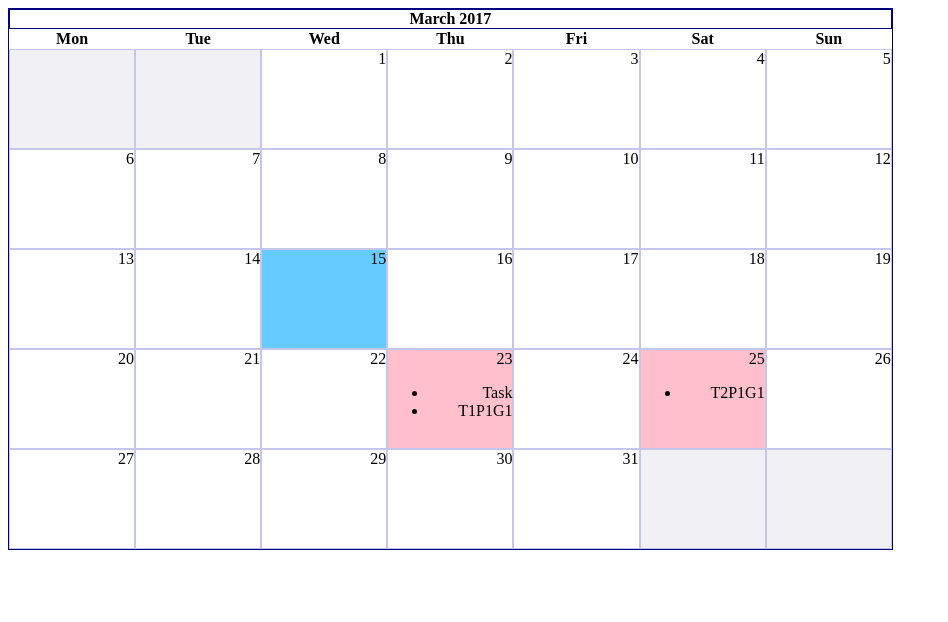
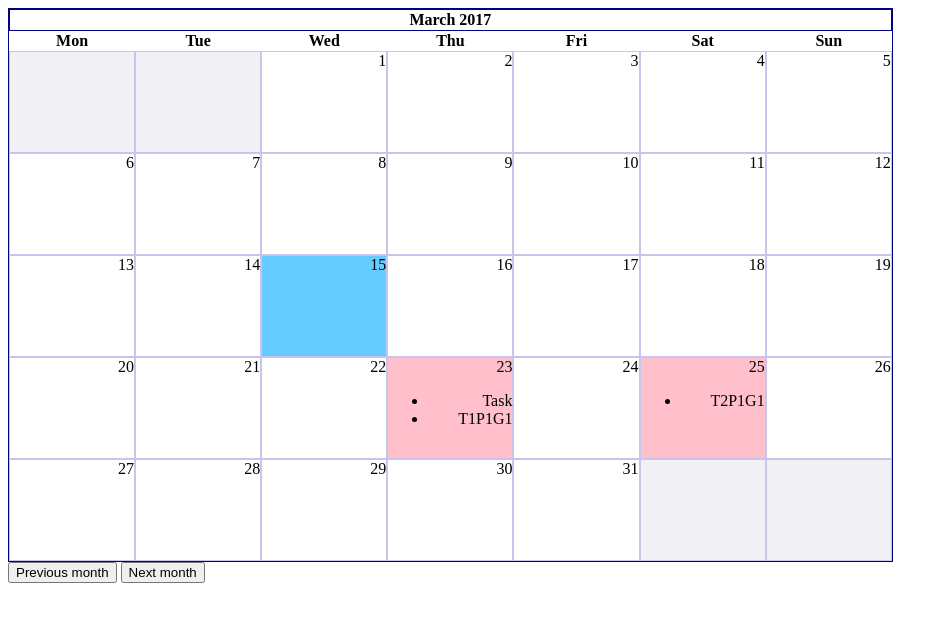
Before and after one commit to sanjamkr/ProTrack, a Django app: page /Tracker/calendar/10/ in a window 1280 px wide. Shown: the top 622 px of the page, without its empty margins (0-948 px from the left). Run offline with Django 3.2, Linux system fonts and the light colour scheme; data comes from the database, SQL or seed files in the repository; both versions use the stored data as it was after the commit; parts of the project's set-up code (start-up, migrations or seed data) failed here and were passed over.

Commit message:
Calendar View

```diff
--- a/Tracker/templates/Tracker/calendar.html
+++ b/Tracker/templates/Tracker/calendar.html
@@ -1,3 +1,6 @@
+<!DOCTYPE html>
+<html>
+    <head>
         <style>
         .filled{
             background-color: pink;
@@ -26,4 +29,12 @@
             border: 1px solid #c6c6ec;
         }
         </style>
+    </head>
+    <body>
         {{ calendar }}
+        <form>
+        <button formaction="{% url 'calendar1' project_id year month %}">Previous month</button>
+        <button formaction="{% url 'calendar2' project_id year month %}">Next month</button>
+    	</form>
+    </body>
+</html>
--- a/Tracker/urls.py
+++ b/Tracker/urls.py
@@ -18,7 +18,9 @@ urlpatterns = [
     url(r'^search_tag/$',views.search_tag, name='search_tag'),
     url(r'^chart/(?P<project_id>[0-9]+)/$',views.pieview, name='chart'),
     url(r'^calendar/(?P<project_id>[0-9]+)/$',views.calendar, name='calendar'),
-    #Task
+    url(r'^calendar1/(?P<project_id>[0-9]+)/(?P<year>[0-9]+)/(?P<month>[0-9]+)/$',views.calendar1, name='calendar1'),
+    url(r'^calendar2/(?P<project_id>[0-9]+)/(?P<year>[0-9]+)/(?P<month>[0-9]+)/$',views.calendar2, name='calendar2'),
+#Task
     url(r'^tsr/(?P<task_id>[0-9]+)/(?P<member_id>[0-9]+)/(?P<sprint_id>[0-9]+)/$',views.tsr, name='tsr'),
     url(r'^ts/(?P<task_id>[0-9]+)/(?P<member_id>[0-9]+)/(?P<sprint_id>[0-9]+)/$',views.ts, name='ts'),
     url(r'^edit_task/(?P<task_id>[0-9]+)/(?P<member_id>[0-9]+)/$',views.edit_task, name='edit_task'),
--- a/Tracker/views/overview_views.py
+++ b/Tracker/views/overview_views.py
@@ -227,11 +227,37 @@ class Calendar(HTMLCalendar):
 
 
 def calendar(request,project_id):
+    q = task.objects.filter(tproject = project_id)
+    t = q.latest('due_date')
+    year=t.due_date.year
+    month=t.due_date.month
+    my_tasks = q.order_by('due_date').filter(due_date__year=year, due_date__month=month)
+    cal = Calendar(my_tasks).formatmonth(year,month)
+    #return render_to_response('Tracker/calendar.html', {'calendar':(cal),})
+    return render_to_response('Tracker/calendar.html', {'calendar': mark_safe(cal),'project_id':project_id,'year':year,'month':month})
+
+def calendar1(request,project_id,year,month):
+	year=int(year)
+	month=int(month)
+	if month<2:
+		month=12
+		year=year-1
+	else:
+		month=month-1
 	q = task.objects.filter(tproject = project_id)
-	t=q.earliest('due_date')
-	year=t.due_date.year
-	month=t.due_date.month
 	my_tasks = q.order_by('due_date').filter(due_date__year=year, due_date__month=month)
-	cal = Calendar(my_tasks).formatmonth(year, month)
-	#return render_to_response('Tracker/calendar.html', {'calendar':(cal),})
-	return render_to_response('Tracker/calendar.html', {'calendar': mark_safe(cal),})
+	cal = Calendar(my_tasks).formatmonth(year,month)
+	return render_to_response('Tracker/calendar.html', {'calendar': mark_safe(cal),'project_id':project_id,'year':year,'month':month})
+
+def calendar2(request,project_id,year,month):
+	year=int(year)
+	month=int(month)
+	if month>11:
+		month=1
+		year=year+1
+	else:
+		month=month+1
+	q = task.objects.filter(tproject = project_id)
+	my_tasks = q.order_by('due_date').filter(due_date__year=year, due_date__month=month)
+	cal = Calendar(my_tasks).formatmonth(year,month)
+	return render_to_response('Tracker/calendar.html', {'calendar': mark_safe(cal),'project_id':project_id,'year':year,'month':month})
```
Also changed, not shown: db.sqlite3. Lines whose indentation alone changed are shown as unchanged.
